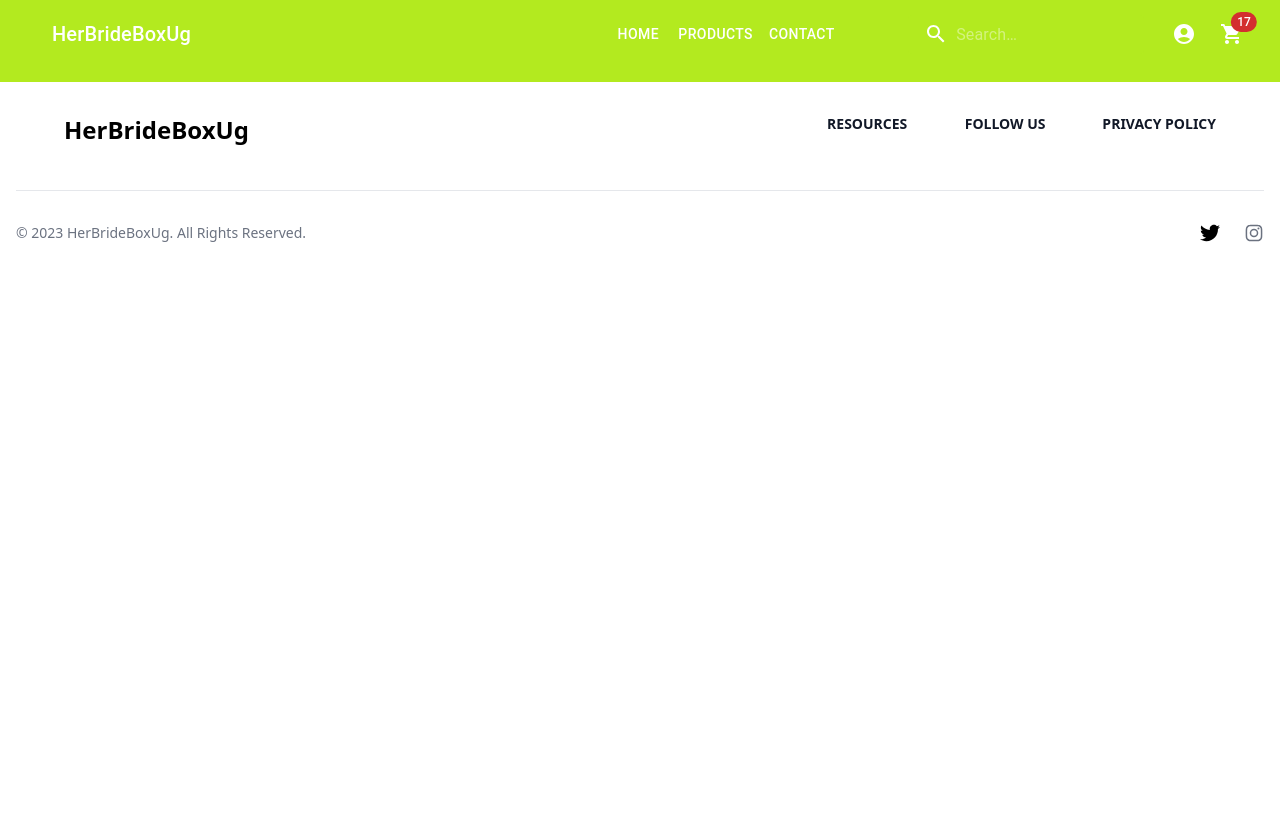
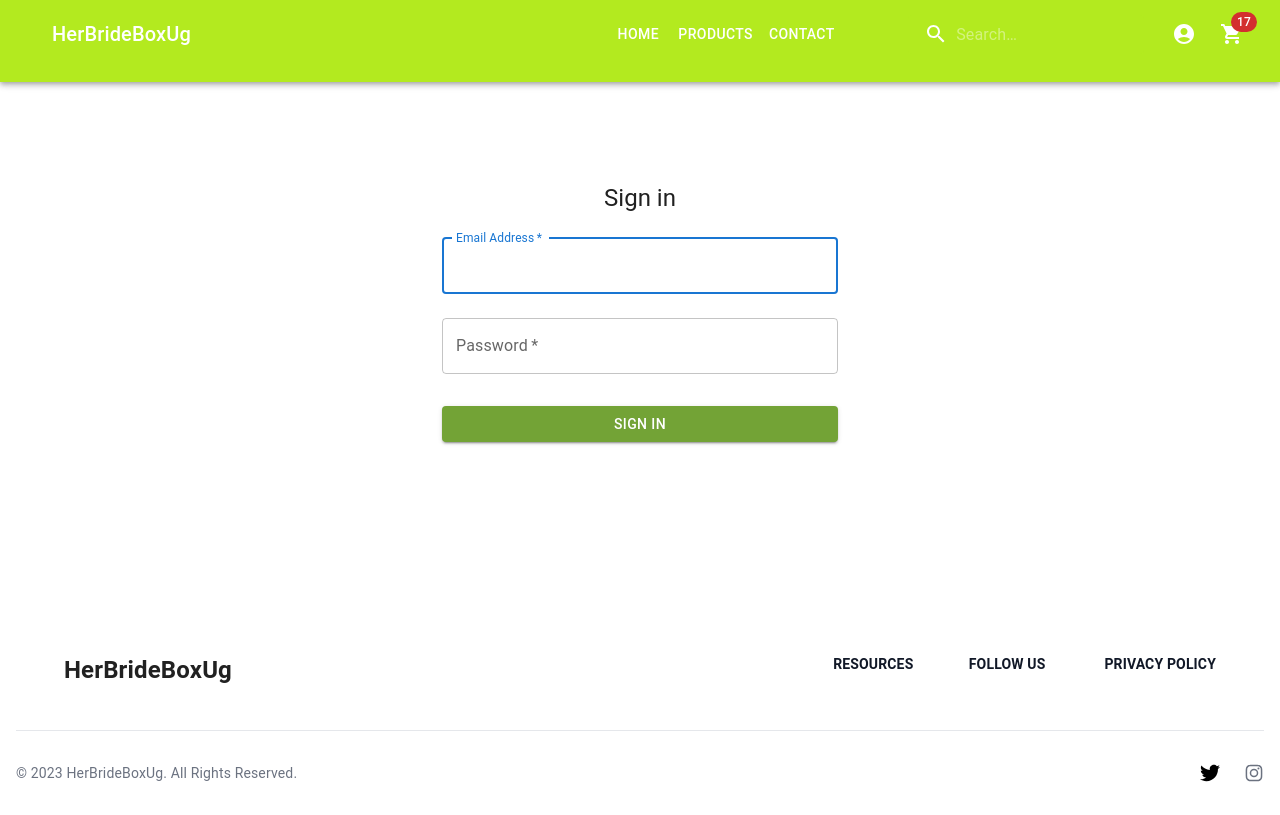
Before and after one commit to BenziDarwin/Her-Bride-Box-Ug, a React (Create React App) app: page /login in a window 1280 px wide. Built offline with nearby package versions, Linux system fonts and the light colour scheme; a web font is replaced by a local one.

Commit message:
Finished with authentication

```diff
--- a/package.json
+++ b/package.json
@@ -42,6 +42,7 @@
     ]
   },
   "devDependencies": {
-    "tailwindcss": "^3.3.2"
+    "tailwindcss": "^3.3.2",
+    "@babel/plugin-proposal-private-property-in-object":"*"
   }
 }
--- a/src/App.js
+++ b/src/App.js
@@ -5,6 +5,7 @@ import Footer from './Components/Footer'
 import Products from './pages/Products'
 import Home from './pages/Home'
 import Contacts from './pages/Contacts'
+import SignIn from './pages/Login'
 function App() {
   return (
     <Router>
@@ -13,6 +14,7 @@ function App() {
         <Route exact path="/" element={<Home/>}/>
         <Route exact path="/products" element={<Products/>}/>
         <Route exact path="/contact" element={<Contacts/>}/>
+        <Route exact path="/login" element={<SignIn/>}/>
       </Routes>
       <Footer/>
     </Router>
--- a/src/Components/Navbar.js
+++ b/src/Components/Navbar.js
@@ -18,8 +18,10 @@ import ListItem from '@mui/material/ListItem';
 import ListItemIcon from '@mui/material/ListItemIcon';
 import ListItemText from '@mui/material/ListItemText';
 import { Button, Drawer } from '@mui/material';
-import { Link } from 'react-router-dom';
+import { Link, useNavigate } from 'react-router-dom';
 import AccountCircleIcon from '@mui/icons-material/AccountCircle';
+import Auth from '../Firebase/Authentication/auth';
+import { Logout } from '@mui/icons-material';
 
 const pages = [
     {
@@ -118,6 +120,8 @@ export default function NavBar() {
   const isMenuOpen = Boolean(anchorEl);
   const isMobileMenuOpen = Boolean(mobileMoreAnchorEl);
 
+  const navigate = useNavigate()
+
   const handleProfileMenuOpen = (event) => {
     setAnchorEl(event.currentTarget);
   };
@@ -134,6 +138,12 @@ export default function NavBar() {
   const handleMobileMenuOpen = (event) => {
     setMobileMoreAnchorEl(event.currentTarget);
   };
+
+  const handleLogout = async () => {
+    await Auth.logout()
+    navigate("/")
+
+  }
 
   const menuId = 'primary-search-account-menu';
   const renderMenu = (
@@ -174,6 +184,19 @@ export default function NavBar() {
       open={isMobileMenuOpen}
       onClose={handleMobileMenuClose}
     >
+      {Auth.getUser() != null ?
+       <MenuItem onClick={handleLogout}>
+       <IconButton
+         size="large"
+         aria-label="show 17 new notifications"
+         color="inherit"
+       >
+         <Logout/>
+       </IconButton>
+       <p>Log In</p>
+     </MenuItem>
+       :
+       <Link to="/login">
        <MenuItem>
          <IconButton
            size="large"
@@ -184,6 +207,9 @@ export default function NavBar() {
          </IconButton>
          <p>Log In</p>
        </MenuItem>
+       </Link>
+       }
+
       <MenuItem>
         <IconButton
           size="large"
@@ -217,6 +243,7 @@ export default function NavBar() {
           >
             <MenuIcon sx={{display:{md:"none", xs:"block"}}}/>
           </IconButton>
+          <Link to="/">
           <Typography
             variant="h6"
             noWrap
@@ -225,6 +252,7 @@ export default function NavBar() {
           >
             HerBrideBoxUg
           </Typography>
+          </Link>
           <Box sx={{ flexGrow: 10}}/>
           <Box sx={{ flexGrow: 1, display: { xs: "none", md: "flex" } }}>
             {pages.map((page) => (
@@ -248,6 +276,16 @@ export default function NavBar() {
             />
           </Search>
           <Box sx={{ display: { xs: 'none', md: 'flex' } }}>
+            {Auth.getUser() != null ?
+               <IconButton
+               onClick={handleLogout}
+               size="large"
+               color="inherit"
+             >
+             <Logout/>
+             </IconButton>
+             :
+             <Link to="/login">
              <IconButton
                  size="large"
                  aria-label="show 17 new notifications"
@@ -255,6 +293,8 @@ export default function NavBar() {
                >
                <AccountCircleIcon />
                </IconButton>
+               </Link>
+             }
             <IconButton
               size="large"
               aria-label="show 17 new notifications"
--- a/src/Components/ProductPageCard.js
+++ b/src/Components/ProductPageCard.js
@@ -1,5 +1,5 @@
 import React from 'react'
-import { Grid, Typography } from '@mui/material';
+import { Grid } from '@mui/material';
 import ShoppingBagIcon from '@mui/icons-material/ShoppingBag';
 
 function ProductPageCard({src, itemName, price}) {
--- a/src/Firebase/Authentication/auth.js
+++ b/src/Firebase/Authentication/auth.js
@@ -2,13 +2,13 @@ import {auth} from "../firebaseConfig"
 import { signInWithEmailAndPassword, signOut } from "firebase/auth"
 
 
-export default class Firestore {
+export default class Auth {
 
-    getUser = () => {
+    static getUser = () => {
         return auth.currentUser
     }
 
-    login = async (email, password) => {
+    static login = async (email, password) => {
         let result = {}
         await signInWithEmailAndPassword(auth, email,password)
         .then(cred => {
@@ -20,7 +20,7 @@ export default class Firestore {
         return result
     }
 
-    logout = async() => {
+    static logout = async() => {
         let result = {}
         await signOut(auth)
         .then(cred => {
--- a/src/pages/Contacts.js
+++ b/src/pages/Contacts.js
@@ -1,24 +1,14 @@
 import * as React from 'react';
-import Avatar from '@mui/material/Avatar';
 import Button from '@mui/material/Button';
 import CssBaseline from '@mui/material/CssBaseline';
 import TextField from '@mui/material/TextField';
-import FormControlLabel from '@mui/material/FormControlLabel';
-import Checkbox from '@mui/material/Checkbox';
-import Link from '@mui/material/Link';
 import Paper from '@mui/material/Paper';
 import Box from '@mui/material/Box';
 import Grid from '@mui/material/Grid';
-import LockOutlinedIcon from '@mui/icons-material/LockOutlined';
 import Typography from '@mui/material/Typography';
-import { createTheme, ThemeProvider } from '@mui/material/styles';
 import { LocationCity, Mail, Phone } from '@mui/icons-material';
 import { Card } from '@mui/material';
 
-
-// TODO remove, this demo shouldn't need to reset the theme.
-
-const defaultTheme = createTheme();
 
 export default function Contacts() {
   const handleSubmit = (event) => {
--- a/src/pages/Home.js
+++ b/src/pages/Home.js
@@ -2,7 +2,6 @@ import React from 'react'
 import Hero from '../Components/Hero';
 import { Grid, Typography } from '@mui/material';
 import ProductCard from '../Components/ProductCard';
-import OffersCard from '../Components/OffersCard';
 
 function Home() {
   return (
--- /dev/null
+++ b/src/pages/Login.js
@@ -0,0 +1,84 @@
+import * as React from 'react';
+import Button from '@mui/material/Button';
+import CssBaseline from '@mui/material/CssBaseline';
+import TextField from '@mui/material/TextField';
+import FormControlLabel from '@mui/material/FormControlLabel';
+import Checkbox from '@mui/material/Checkbox';
+import Link from '@mui/material/Link';
+import Grid from '@mui/material/Grid';
+import Box from '@mui/material/Box';
+import Typography from '@mui/material/Typography';
+import Container from '@mui/material/Container';
+import { createTheme, ThemeProvider } from '@mui/material/styles';
+import Auth from '../Firebase/Authentication/auth';
+import { useNavigate } from 'react-router-dom';
+
+
+const defaultTheme = createTheme();
+
+export default function SignIn() {
+    const navigate = useNavigate()
+  const handleSubmit = async (event) => {
+    event.preventDefault();
+    const data = new FormData(event.currentTarget);
+    await Auth.login(data.get('email'),data.get('password'))
+    .then(val => {
+        if (val["code"] === 0) {
+            navigate("/")
+            return;
+        } else {
+            console.log(val["result"])
+        }
+    })
+  };
+
+  return (
+    <ThemeProvider theme={defaultTheme}>
+      <Container component="main" maxWidth="xs" className=" md:h-[55vh] mt-[100px]">
+        <CssBaseline />
+        <Box
+          sx={{
+            marginTop: 8,
+            display: 'flex',
+            flexDirection: 'column',
+            alignItems: 'center',
+          }}
+        >
+          <Typography component="h1" variant="h5">
+            Sign in
+          </Typography>
+          <Box component="form" onSubmit={handleSubmit} noValidate sx={{ mt: 1 }}>
+            <TextField
+              margin="normal"
+              required
+              fullWidth
+              id="email"
+              label="Email Address"
+              name="email"
+              autoComplete="email"
+              autoFocus
+            />
+            <TextField
+              margin="normal"
+              required
+              fullWidth
+              name="password"
+              label="Password"
+              type="password"
+              id="password"
+              autoComplete="current-password"
+            />
+            <Button
+              type="submit"
+              fullWidth
+              variant="contained"
+              sx={{ mt: 3, mb: 2 ,backgroundColor:"#73A336", ":hover":{backgroundColor:"darkgreen"}}}
+            >
+              Sign In
+            </Button>
+          </Box>
+        </Box>
+      </Container>
+    </ThemeProvider>
+  );
+}
--- a/src/pages/Products.js
+++ b/src/pages/Products.js
@@ -1,5 +1,4 @@
 import React from 'react'
-import ShopHero from '../Components/Hero';
 import { Grid, Typography } from '@mui/material';
 import ProductPageCard from '../Components/ProductPageCard';
 import OffersCard from '../Components/OffersCard';
```
Also changed, not shown: 1 other file (tests, documents, lock files or other folders). Lines whose indentation alone changed are shown as unchanged.
